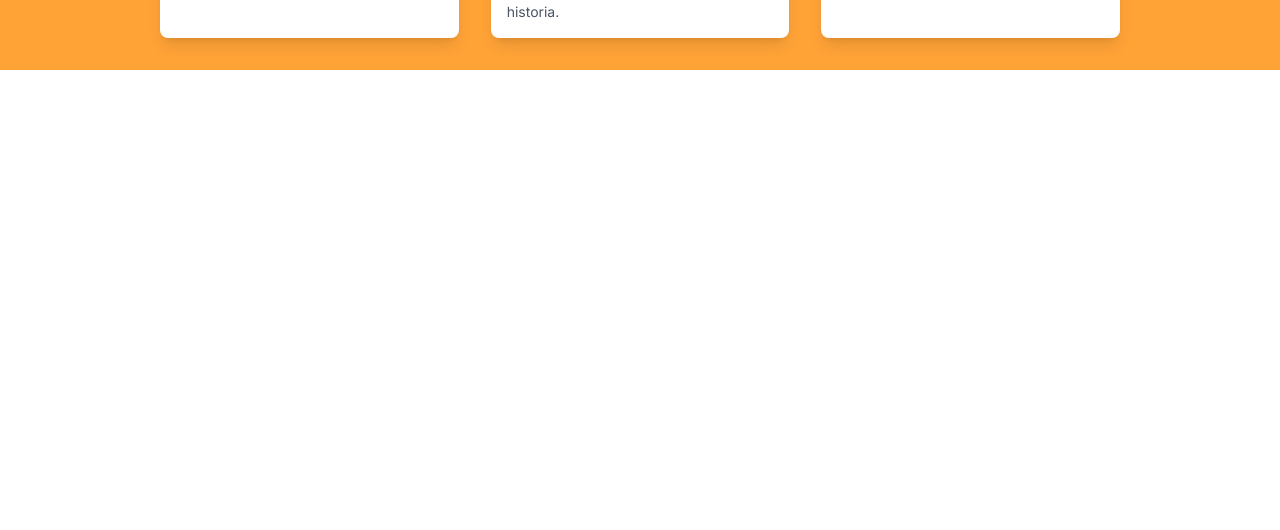
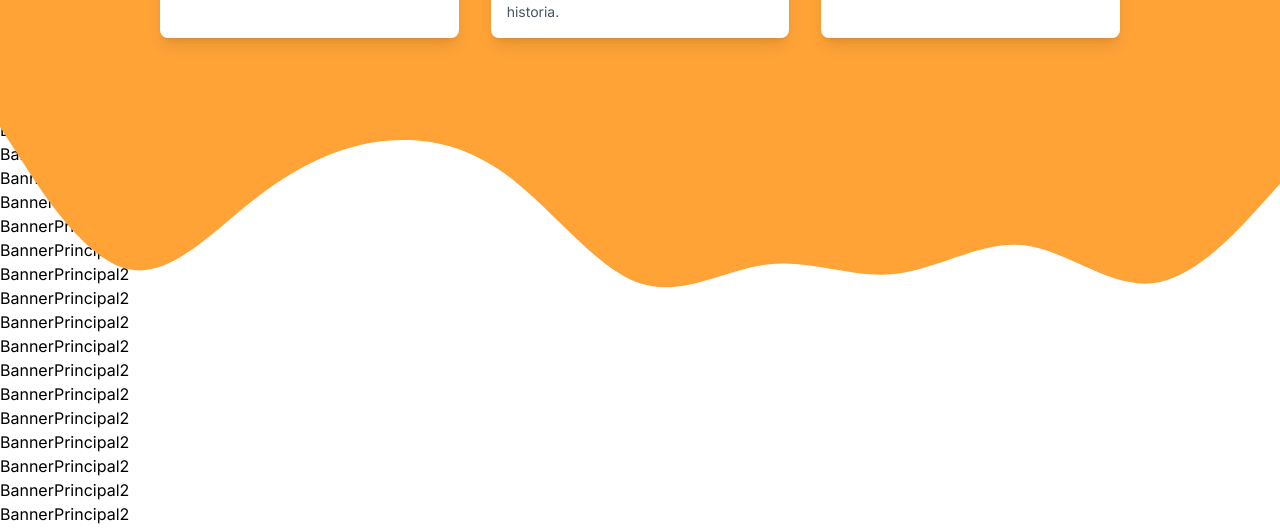
Before and after one commit to FernandoTelloL/web-juegos-educativos, a React (Vite) app: page / in a window 1280 px wide. Shown: the part 1310-1840 px from the top of the page. Before the commit the page ends 1380 px from the top, so only its background shows below. Built offline with nearby package versions, Linux system fonts and the light colour scheme.

Commit message:
agregado efecto olas a seccion BannerPrincipal2

```diff
--- /dev/null
+++ b/src/pages/homePage/BannerPrincipal2.jsx
@@ -0,0 +1,34 @@
+export const BannerPrincipal2 = () => {
+  return (
+    <section className="relative">
+      {/* SVG de Olas en la parte superior */}
+      <div className="absolute top-0 left-0 w-full">
+        <svg xmlns="http://www.w3.org/2000/svg" viewBox="0 0 1440 320" className="w-full h-auto">
+          <path fill="#ffa337" fillOpacity="1" d="M0,64L24,101.3C48,139,96,213,144,224C192,235,240,181,288,144C336,107,384,85,432,80C480,75,528,85,576,122.7C624,160,672,224,720,240C768,256,816,224,864,218.7C912,213,960,235,1008,229.3C1056,224,1104,192,1152,197.3C1200,203,1248,245,1296,240C1344,235,1392,181,1416,154.7L1440,128L1440,0L1416,0C1392,0,1344,0,1296,0C1248,0,1200,0,1152,0C1104,0,1056,0,1008,0C960,0,912,0,864,0C816,0,768,0,720,0C672,0,624,0,576,0C528,0,480,0,432,0C384,0,336,0,288,0C240,0,192,0,144,0C96,0,48,0,24,0L0,0Z"></path>
+        </svg>
+      </div>
+
+      {/* Contenido de la sección */}
+      <div>BannerPrincipal2</div>
+      <div>BannerPrincipal2</div>
+      <div>BannerPrincipal2</div>
+      <div>BannerPrincipal2</div>
+      <div>BannerPrincipal2</div>
+      <div>BannerPrincipal2</div>
+      <div>BannerPrincipal2</div>
+      <div>BannerPrincipal2</div>
+      <div>BannerPrincipal2</div>
+      <div>BannerPrincipal2</div>
+      <div>BannerPrincipal2</div>
+      <div>BannerPrincipal2</div>
+      <div>BannerPrincipal2</div>
+      <div>BannerPrincipal2</div>
+      <div>BannerPrincipal2</div>
+      <div>BannerPrincipal2</div>
+      <div>BannerPrincipal2</div>
+      <div>BannerPrincipal2</div>
+      <div>BannerPrincipal2</div>
+      <div>BannerPrincipal2</div>
+    </section>
+  )
+}
--- a/src/pages/homePage/HomePage.jsx
+++ b/src/pages/homePage/HomePage.jsx
@@ -1,7 +1,11 @@
+import { BannerPrincipal2 } from "./BannerPrincipal2"
 import { PopularActivities } from "./PopularActivities"
 
 export const HomePage = () => {
   return (
-    <PopularActivities/>
+    <>
+      <PopularActivities/>
+      <BannerPrincipal2 />
+    </>
   )
 }
--- a/src/pages/homePage/PopularActivities.jsx
+++ b/src/pages/homePage/PopularActivities.jsx
@@ -1,5 +1,4 @@
 import { ActivityCard } from "../../components"
-
 
 export const PopularActivities = () => {
   const activities = [
@@ -48,8 +47,8 @@ export const PopularActivities = () => {
   ]
 
   return (
-    <section className="mx-auto bg-pastel-orange-dark">
-      <div className="container md:w-[80%] mx-auto px-4 sm:px-6 lg:px-8 py-8 ">
+    <section className="relative mx-auto bg-pastel-orange-dark">
+      <div className="container md:w-[80%] mx-auto px-4 sm:px-6 lg:px-8 py-8">
         <h2 className="text-left text-2xl font-bold mb-8">
           Actividades Más Populares
         </h2>
@@ -65,6 +64,21 @@ export const PopularActivities = () => {
           ))}
         </div>
       </div>
+
+      {/* SVG de Olas */}
+      {/* <div className="absolute bottom-0 left-0 w-full">
+        <svg
+          xmlns="http://www.w3.org/2000/svg"
+          viewBox="0 0 1440 320"
+          className="w-full h-auto"
+        >
+          <path
+            fill="#ffa337"
+            fillOpacity="1"
+            d="M0,64L24,101.3C48,139,96,213,144,224C192,235,240,181,288,144C336,107,384,85,432,80C480,75,528,85,576,122.7C624,160,672,224,720,240C768,256,816,224,864,218.7C912,213,960,235,1008,229.3C1056,224,1104,192,1152,197.3C1200,203,1248,245,1296,240C1344,235,1392,181,1416,154.7L1440,128L1440,320L1416,320C1392,320,1344,320,1296,320C1248,320,1200,320,1152,320C1104,320,1056,320,1008,320C960,320,912,320,864,320C816,320,768,320,720,320C672,320,624,320,576,320C528,320,480,320,432,320C384,320,336,320,288,320C240,320,192,320,144,320C96,320,48,320,24,320L0,320Z"
+          ></path>
+        </svg>
+      </div> */}
     </section>
   )
 }
--- a/src/pages/index.js
+++ b/src/pages/index.js
@@ -1,3 +1,5 @@
+export { BannerPrincipal2 } from "./homePage/BannerPrincipal2";
+
 export { PopularActivities } from "./homePage/PopularActivities";
 
 export { HomePage } from "./homePage/HomePage";
```
